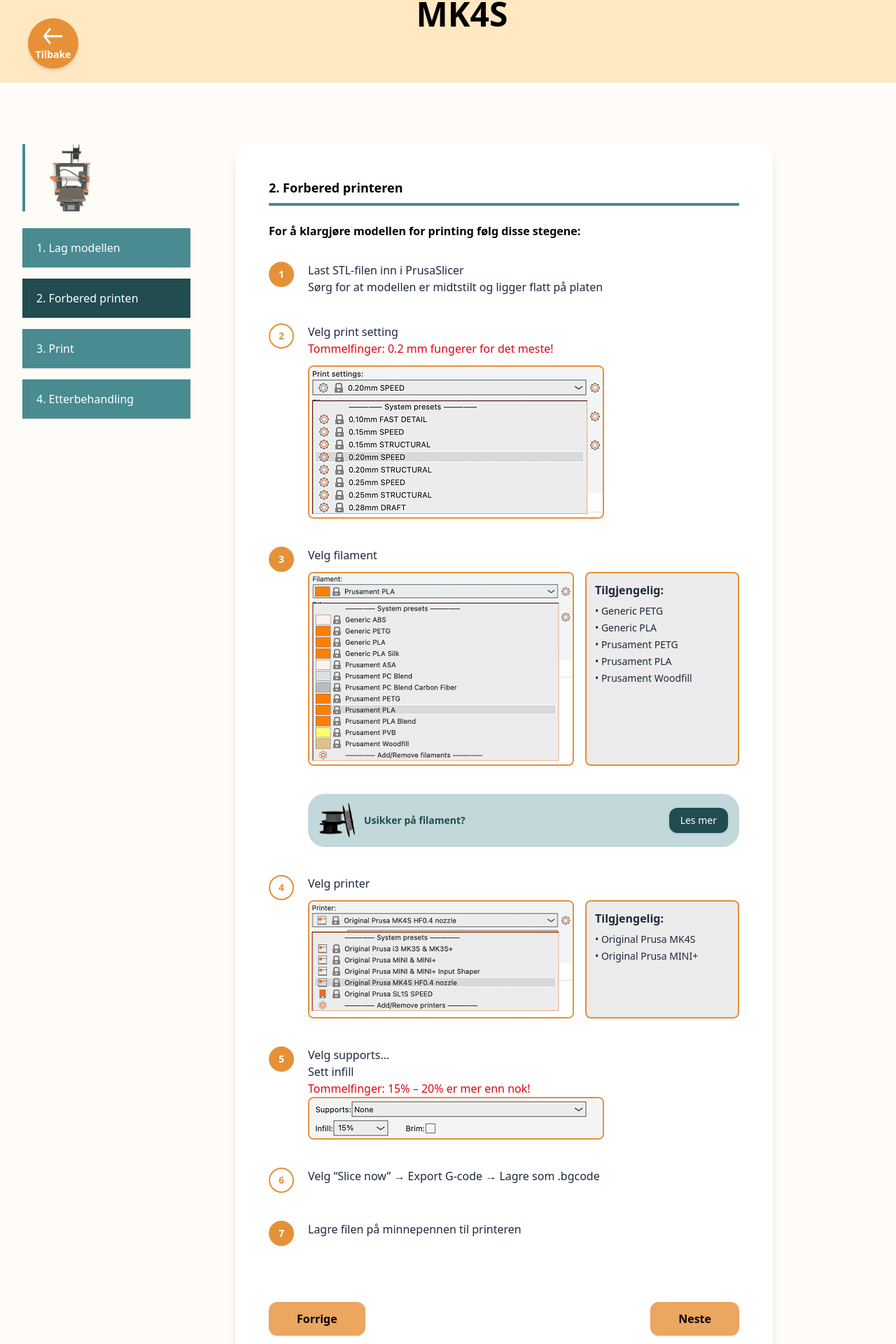
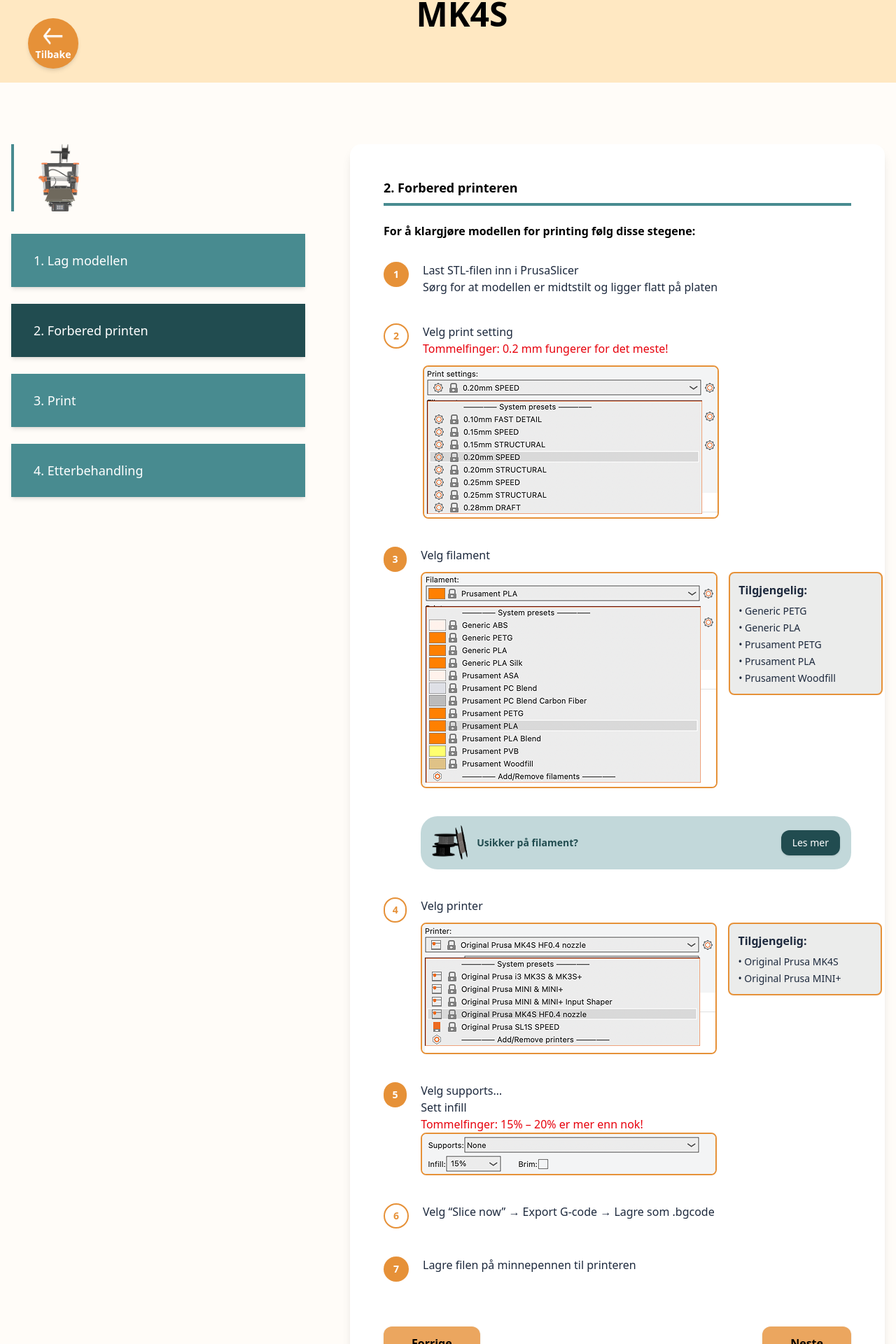
Before and after one commit to Mariannesm/Digital-fabrikasjon-plattform, a React (Vite) app in the folder client/: page /step2 in a window 1280 px wide. Shown: the part 120-2040 px from the top of the page at 70% size. Built offline with nearby package versions, Linux system fonts and the light colour scheme.

Commit message:
endret design
Størrelse på den hvite boksen, samt at navgiasjonen er lik på venstre side.

Endret også at navgiasjon er sticky

```diff
--- a/client/src/pages/GuideStep2/GuideStep2.jsx
+++ b/client/src/pages/GuideStep2/GuideStep2.jsx
@@ -15,12 +15,12 @@
       <Header title="ORIGINAL PRUSA MK4S" showSelectInstitution={false} />
 
       <section className="flex-1">
-        <div className="mx-auto w-full max-w-7xl px-8 py-12">
-          <div className="grid grid-cols-1 items-start gap-16 lg:grid-cols-[240px_1fr]">
-
+        {/* Samme wrapper som GuidePage */}
+        <div className="w-full px-4 py-12">
+          <div className="grid grid-cols-1 items-start gap-16 lg:grid-cols-[420px_1fr]">
             {/* Venstre kolonne */}
-            <aside className="flex flex-col items-start">
-              <div className="mb-6 flex items-center gap-4">
+            <aside className="flex flex-col items-start self-start sticky top-6 z-10">
+              <div className="mb-8 flex items-center gap-4">
                 <span className="h-24 w-1 bg-[#488B90]" />
                 <img
                   src={Printer}
@@ -29,17 +29,17 @@
                 />
               </div>
 
-              <nav className="w-full space-y-4">
-                <button className="w-full bg-[#488B90] hover:bg-[#214C50] px-5 py-4 text-left text-white shadow-sm">
+              <nav className="w-full space-y-6">
+                <button className="w-full bg-[#488B90] hover:bg-[#214C50] px-8 py-6 text-left text-lg text-white shadow-md">
                   1. Lag modellen
                 </button>
-                <button className="w-full bg-[#214C50] hover:bg-[#214C50] px-5 py-4 text-left text-white shadow-sm">
+                <button className="w-full bg-[#214C50] px-8 py-6 text-left text-lg text-white shadow-md">
                   2. Forbered printen
                 </button>
-                <button className="w-full bg-[#488B90] hover:bg-[#214C50] px-5 py-4 text-left text-white shadow-sm">
+                <button className="w-full bg-[#488B90] hover:bg-[#214C50] px-8 py-6 text-left text-lg text-white shadow-md">
                   3. Print
                 </button>
-                <button className="w-full bg-[#488B90] hover:bg-[#214C50] px-5 py-4 text-left text-white shadow-sm">
+                <button className="w-full bg-[#488B90] hover:bg-[#214C50] px-8 py-6 text-left text-lg text-white shadow-md">
                   4. Etterbehandling
                 </button>
               </nav>
@@ -47,35 +47,36 @@
 
             {/* Høyre seksjon */}
             <div className="w-full">
-              <section className="w-full max-w-3xl rounded-2xl bg-white p-12 shadow-lg text-left">
-
+              <section className="w-full max-w-7xl mr-auto rounded-2xl bg-white p-12 shadow-lg text-left">
                 <div className="flex flex-col gap-2">
                   <h2 className="text-lg font-bold">2. Forbered printeren</h2>
                   <span className="h-1 w-full bg-[#488B90]" />
                 </div>
 
                 {/* Intro */}
-                <div className="mt-6 text-base font-semibold text-black text-left">
+                <div className="mt-6 text-base font-semibold text-black">
                   <p>For å klargjøre modellen for printing følg disse stegene:</p>
                 </div>
 
                 {/* STEG */}
                 <div className="mt-8 space-y-10 text-sm font-medium text-slate-800">
-
                   {/* 1 */}
                   <div className="flex items-start gap-5">
-                    <div className="flex h-9 w-9 flex-none items-center justify-center rounded-full border-2 border-[#E69138] bg-[#E69138] font-bold leading-none text-white">
+                    <div className="flex h-9 w-9 items-center justify-center rounded-full bg-[#E69138] font-bold text-white">
                       1
                     </div>
                     <div className="text-base font-normal">
                       <p>Last STL-filen inn i PrusaSlicer</p>
-                      <p>Sørg for at modellen er midtstilt og ligger flatt på platen</p>
+                      <p>
+                        Sørg for at modellen er midtstilt og ligger flatt på
+                        platen
+                      </p>
                     </div>
                   </div>
 
                   {/* 2 */}
                   <div className="flex items-start gap-5">
-                    <div className="flex h-9 w-9 flex-none items-center justify-center rounded-full border-2 border-[#E69138] font-bold leading-none text-[#E69138]">
+                    <div className="flex h-9 w-9 items-center justify-center rounded-full border-2 border-[#E69138] font-bold text-[#E69138]">
                       2
                     </div>
                     <div className="text-base font-normal">
@@ -83,20 +84,28 @@
                       <p className="mb-3 text-red-600">
                         Tommelfinger: 0.2 mm fungerer for det meste!
                       </p>
-                      <img src={Trinn2Prusa} className="w-full rounded-lg border-2 border-[#E69138]" />
+                      <img
+                        src={Trinn2Prusa}
+                        className="w-full rounded-lg border-2 border-[#E69138]"
+                        alt="Print settings"
+                      />
                     </div>
                   </div>
 
                   {/* 3 */}
                   <div className="flex items-start gap-5">
-                    <div className="flex h-9 w-9 flex-none items-center justify-center rounded-full border-2 border-[#E69138] bg-[#E69138] font-bold leading-none text-white">
+                    <div className="flex h-9 w-9 items-center justify-center rounded-full bg-[#E69138] font-bold text-white">
                       3
                     </div>
                     <div className="w-full space-y-3">
                       <p className="text-base font-normal">Velg filament</p>
-                      <div className="grid gap-4 lg:grid-cols-[1fr_220px]">
-                        <img src={Trinn3Prusa} className="rounded-lg border border-2 border-[#E69138]" />
-                        <div className="rounded-lg border-2 border-[#E69138] bg-[#EBECEB] p-3 text-xs">
+                      <div className="flex flex-col gap-4 lg:flex-row lg:items-start">
+                        <img
+                          src={Trinn3Prusa}
+                          className="rounded-lg border-2 border-[#E69138]"
+                          alt="Velg filament"
+                        />
+                        <div className="rounded-lg border-2 border-[#E69138] bg-[#EBECEB] p-3 text-xs lg:w-[220px] lg:shrink-0">
                           <p className="text-base font-semibold">Tilgjengelig:</p>
                           <ul className="mt-2 space-y-1 text-sm">
                             <li>• Generic PETG</li>
@@ -108,10 +117,13 @@
                         </div>
                       </div>
 
+                      {/*Den usikker på filament skal være litt kortere*/}
                       <div className="mt-10 flex items-center justify-between rounded-3xl bg-[#C2D8DA] px-4 py-3">
                         <div className="flex items-center gap-3">
-                          <img src={Filament} className="h-13 w-13" />
-                          <span className="font-bold text-[#214C50]">Usikker på filament?</span>
+                          <img src={Filament} className="h-13 w-13" alt="" />
+                          <span className="font-bold text-[#214C50]">
+                            Usikker på filament?
+                          </span>
                         </div>
                         <button className="rounded-xl bg-[#214C50] hover:bg-[#122B2D] px-4 py-2 text-sm text-white shadow">
                           Les mer
@@ -122,14 +134,18 @@
 
                   {/* 4 */}
                   <div className="flex items-start gap-5">
-                    <div className="flex h-9 w-9 flex-none items-center justify-center rounded-full border-2 border-[#E69138] font-bold leading-none text-[#E69138]">
+                    <div className="flex h-9 w-9 items-center justify-center rounded-full border-2 border-[#E69138] font-bold text-[#E69138]">
                       4
                     </div>
                     <div className="w-full space-y-3">
                       <p className="text-base font-normal">Velg printer</p>
-                      <div className="grid gap-4 lg:grid-cols-[1fr_220px]">
-                        <img src={Trinn4Prusa} className="rounded-lg border border-2 border-[#E69138]" />
-                        <div className="rounded-lg border-2 border-[#E69138] bg-[#EBECEB] p-3 text-xs">
+                      <div className="flex flex-col gap-4 lg:flex-row lg:items-start">
+                        <img
+                          src={Trinn4Prusa}
+                          className="rounded-lg border-2 border-[#E69138]"
+                          alt="Velg printer"
+                        />
+                        <div className="rounded-lg border-2 border-[#E69138] bg-[#EBECEB] p-3 text-xs lg:w-[220px] lg:shrink-0">
                           <p className="text-base font-semibold">Tilgjengelig:</p>
                           <ul className="mt-2 space-y-1 text-sm">
                             <li>• Original Prusa MK4S</li>
@@ -142,7 +158,7 @@
 
                   {/* 5 */}
                   <div className="flex items-start gap-5">
-                    <div className="flex h-9 w-9 flex-none items-center justify-center rounded-full border-2 border-[#E69138] bg-[#E69138] font-bold leading-none text-white">
+                    <div className="flex h-9 w-9 items-center justify-center rounded-full bg-[#E69138] font-bold text-white">
                       5
                     </div>
                     <div className="w-full">
@@ -151,38 +167,44 @@
                       <p className="text-red-600 text-base font-normal">
                         Tommelfinger: 15% – 20% er mer enn nok!
                       </p>
-                      <img src={Trinn5Prusa} className="rounded-lg border border-2 border-[#E69138]" />
+                      <img
+                        src={Trinn5Prusa}
+                        className="rounded-lg border-2 border-[#E69138]"
+                        alt="Supports og infill"
+                      />
                     </div>
                   </div>
 
                   {/* 6 */}
                   <div className="flex items-start gap-5">
-                    <div className="flex h-9 w-9 flex-none items-center justify-center rounded-full border-2 border-[#E69138] font-bold leading-none text-[#E69138]">
+                    <div className="flex h-9 w-9 items-center justify-center rounded-full border-2 border-[#E69138] font-bold text-[#E69138]">
                       6
-                    </div >
-                    <p className="text-base font-normal">Velg “Slice now” → Export G-code → Lagre som .bgcode</p>
+                    </div>
+                    <p className="text-base font-normal">
+                      Velg “Slice now” → Export G-code → Lagre som .bgcode
+                    </p>
                   </div>
 
                   {/* 7 */}
                   <div className="flex items-start gap-5">
-                    <div className="flex h-9 w-9 flex-none items-center justify-center rounded-full border-2 border-[#E69138] bg-[#E69138] font-bold leading-none text-white">
+                    <div className="flex h-9 w-9 items-center justify-center rounded-full bg-[#E69138] font-bold text-white">
                       7
                     </div>
-                    <p className="text-base font-normal">Lagre filen på minnepennen til printeren</p>
+                    <p className="text-base font-normal">
+                      Lagre filen på minnepennen til printeren
+                    </p>
                   </div>
-
                 </div>
 
-                {/*knappene, burde kanskje lages som et component?*/}
-                <div className="mt-auto flex items-end justify-between">
-                  <button className="mt-20 rounded-xl bg-[#EBA65F] px-10 py-3 font-semibold shadow hover:bg-[#C28B53]">
+                {/* Navigasjon */}
+                <div className="mt-16 flex items-center justify-between">
+                  <button className="rounded-xl bg-[#EBA65F] px-10 py-3 font-semibold shadow hover:bg-[#C28B53]">
                     Forrige
                   </button>
-                  <button className="mt-20 rounded-xl bg-[#EBA65F] px-10 py-3 font-semibold shadow hover:bg-[#C28B53]">
+                  <button className="rounded-xl bg-[#EBA65F] px-10 py-3 font-semibold shadow hover:bg-[#C28B53]">
                     Neste
                   </button>
                 </div>
-
               </section>
             </div>
           </div>
--- a/client/src/pages/Menu/MenuPage.jsx
+++ b/client/src/pages/Menu/MenuPage.jsx
@@ -20,8 +20,8 @@
         </CardButton>
 
         <CardButton>
-          <span className="block">KOM I GANG MED</span>
-          <span className="block">ET PROSJEKT</span>
+          <span className="block">OM OMRÅDET</span>
+          <span className="block">DITT</span>
         </CardButton>
 
         <CardButton onClick={() => navigate('/courses')}>
```
Also changed, not shown: client/src/pages/GuideStep1/GuideStep1.jsx (+29 -43 lines), client/src/pages/Guidepage/GuidePage.jsx (+9 -10 lines).
